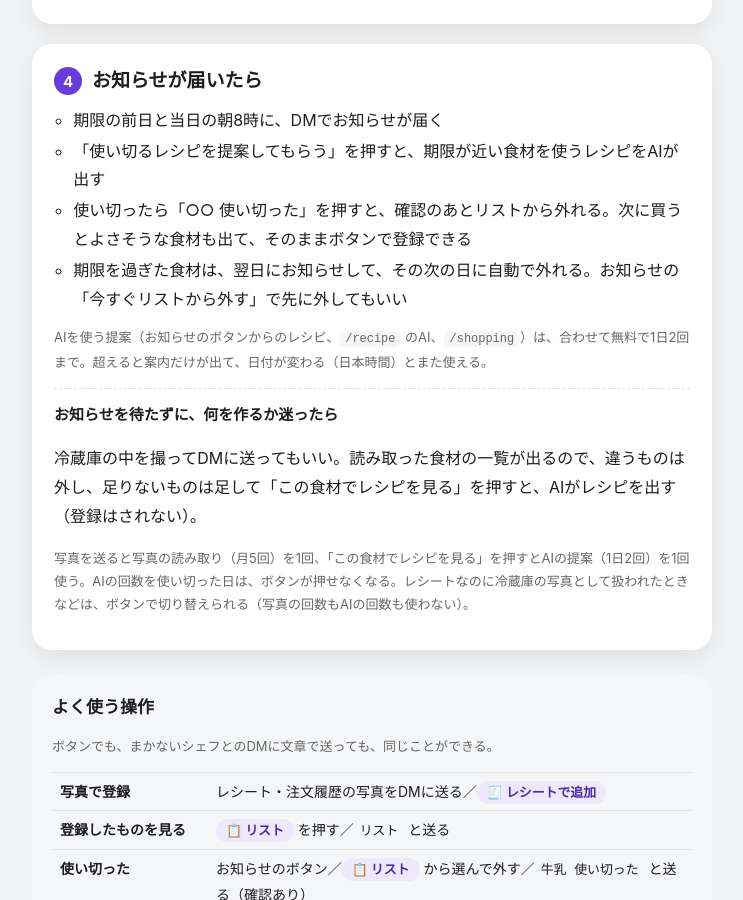
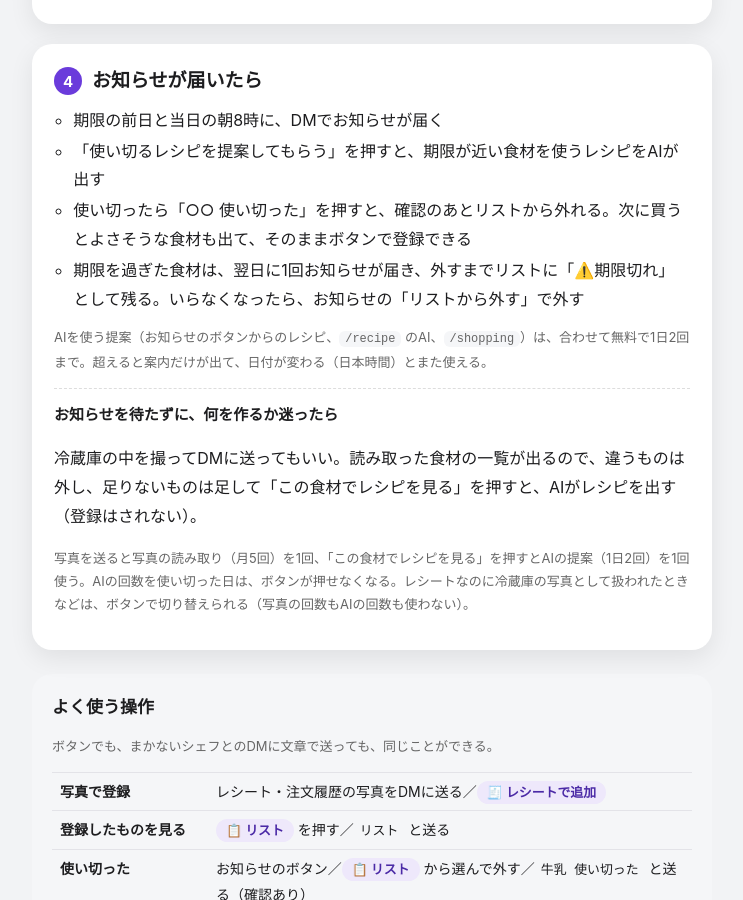
Before and after one commit to arts237/makanai-chef-site, a Jekyll site: the page built from start/index.html, in a window 1280 px wide and 900 px high, scrolled down 2348 px. Shown: the whole window, without its empty margins (268-1011 px from the left). Built offline with Jekyll 4.4.1, drawn with Linux system fonts in a browser that asks for light colours.

Commit message:
始め方: 期限切れの扱いを今の動き（自動で外さず、外すまで残る。T-034）に直す
Co-Authored-By: Claude Opus 5.5 <noreply@anthropic.com>
Claude-Session: https://claude.ai/code/session_01FdjfHVVNp61Eu2yMVDsY5x

```diff
--- a/start/index.html
+++ b/start/index.html
@@ -101,7 +101,7 @@ last_modified_at: 2026-10-30
         <li>期限の前日と当日の朝8時に、DMでお知らせが届く</li>
         <li>「使い切るレシピを提案してもらう」を押すと、期限が近い食材を使うレシピをAIが出す</li>
         <li>使い切ったら「○○ 使い切った」を押すと、確認のあとリストから外れる。次に買うとよさそうな食材も出て、そのままボタンで登録できる</li>
-        <li>期限を過ぎた食材は、翌日にお知らせして、その次の日に自動で外れる。お知らせの「今すぐリストから外す」で先に外してもいい</li>
+        <li>期限を過ぎた食材は、翌日に1回お知らせが届き、外すまでリストに「⚠️期限切れ」として残る。いらなくなったら、お知らせの「リストから外す」で外す</li>
       </ul>
       <p class="note">AIを使う提案（お知らせのボタンからのレシピ、<code>/recipe</code> のAI、<code>/shopping</code>）は、合わせて無料で1日2回まで。超えると案内だけが出て、日付が変わる（日本時間）とまた使える。</p>
       <div class="extra">
```
